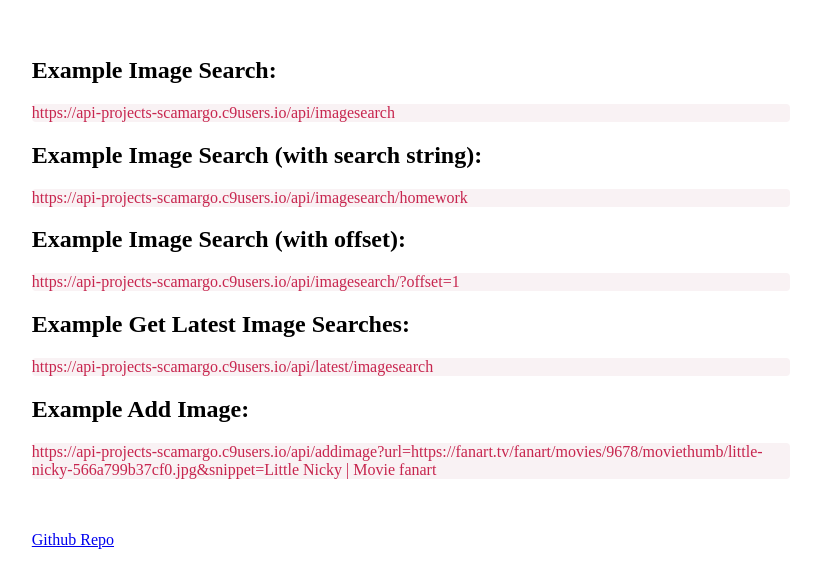
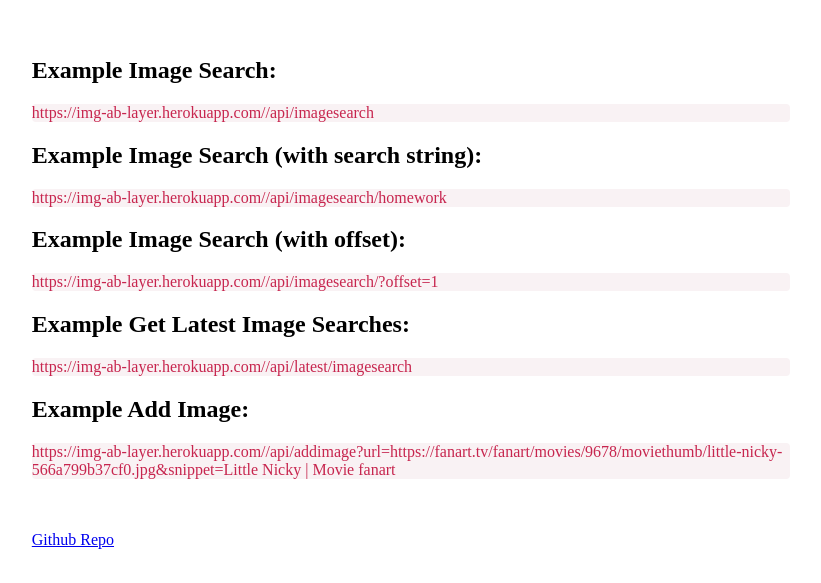
Before and after one commit to scamargo/image-search, a website: page public/index.html in a window 1280 px wide. Shown: the part 61-644 px from the top of the page, without its empty margins (229-1050 px from the left). Drawn offline with Linux system fonts and the light colour scheme.

Commit message:
Update example urls

```diff
--- a/public/index.html
+++ b/public/index.html
@@ -9,15 +9,15 @@
     <br>
     <div class="container">
         <h2>Example Image Search:</h2>
-        <p class="example">https://api-projects-scamargo.c9users.io/api/imagesearch</p>
+        <p class="example">https://img-ab-layer.herokuapp.com//api/imagesearch</p>
         <h2>Example Image Search (with search string):</h2>
-        <p class="example">https://api-projects-scamargo.c9users.io/api/imagesearch/homework</p>
+        <p class="example">https://img-ab-layer.herokuapp.com//api/imagesearch/homework</p>
         <h2>Example Image Search (with offset):</h2>
-        <p class="example">https://api-projects-scamargo.c9users.io/api/imagesearch/?offset=1</p>
+        <p class="example">https://img-ab-layer.herokuapp.com//api/imagesearch/?offset=1</p>
         <h2>Example Get Latest Image Searches:</h2>
-        <p class="example">https://api-projects-scamargo.c9users.io/api/latest/imagesearch</p>
+        <p class="example">https://img-ab-layer.herokuapp.com//api/latest/imagesearch</p>
         <h2>Example Add Image:</h2>
-        <p class="example">https://api-projects-scamargo.c9users.io/api/addimage?url=https://fanart.tv/fanart/movies/9678/moviethumb/little-nicky-566a799b37cf0.jpg&snippet=Little Nicky | Movie fanart</p>
+        <p class="example">https://img-ab-layer.herokuapp.com//api/addimage?url=https://fanart.tv/fanart/movies/9678/moviethumb/little-nicky-566a799b37cf0.jpg&snippet=Little Nicky | Movie fanart</p>
         <br><br>
         <a href="https://github.com/scamargo/image-search">Github Repo</a>
     </div>
```
